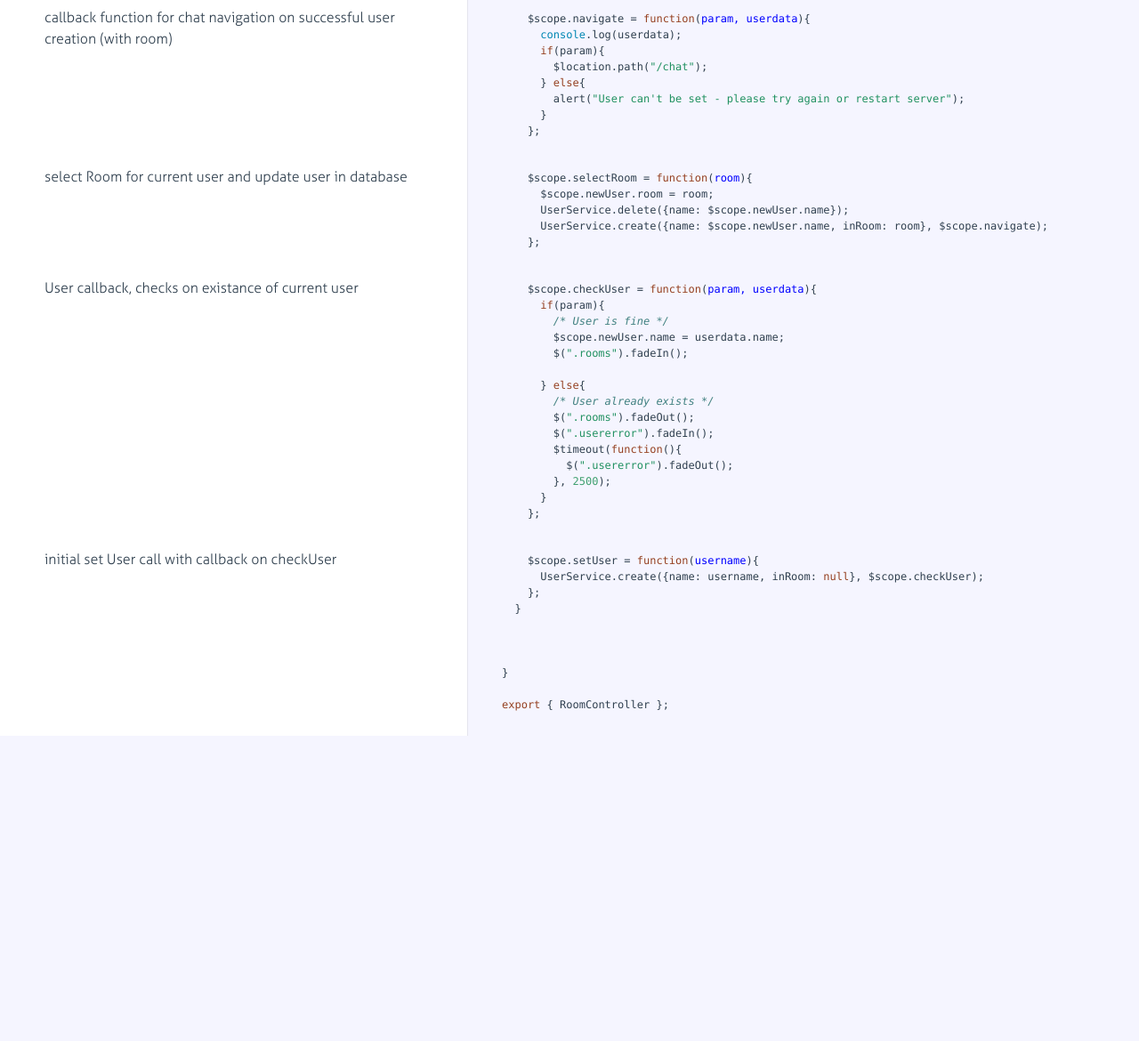
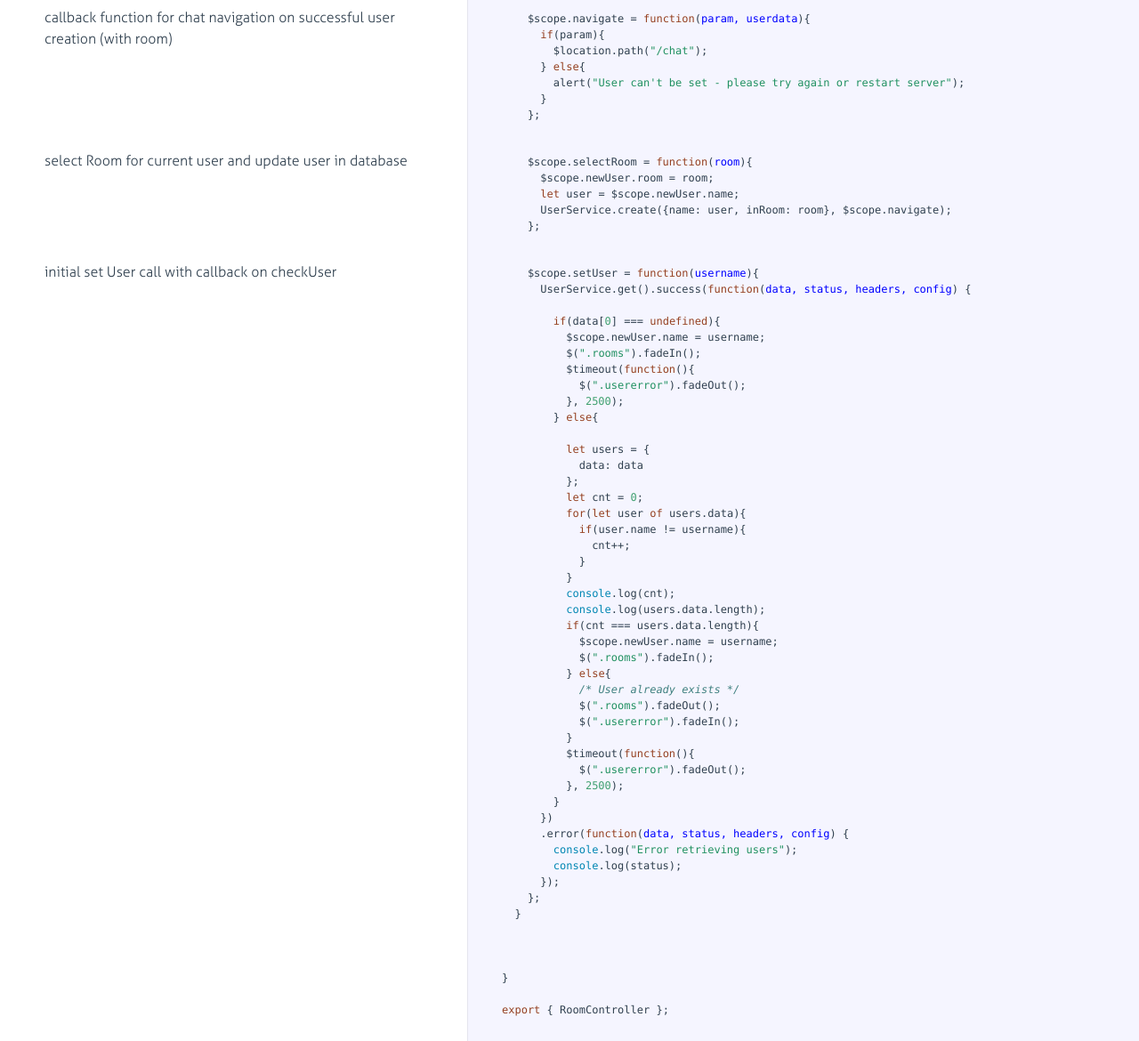
Before and after one commit to cebrakadabra/ES6_chat, a website: page docs/app/RoomController.html in a window 1280 px wide. Shown: the part 189-1359 px from the top of the page at 89% size. Before the commit the page ends 1016 px from the top, so only its background shows below. Drawn offline with Linux system fonts and the light colour scheme.

Commit message:
fixed nasty error on initial user logon into chat

```diff
--- a/api/user/index.js
+++ b/api/user/index.js
@@ -30,7 +30,6 @@ urlRoot.get( function(req, res ) {
 
 // Handling POST Requests (/api/room)
 urlRoot.post( function(req, res) {
-
   // create a new user (based on the mongoose User model)
   var user = new User({
     name: req.body.name,
--- a/docs/app/RoomController.html
+++ b/docs/app/RoomController.html
@@ -105,7 +105,6 @@
             </div>
 
             <div class="content"><div class='highlight'><pre>    $scope.navigate = <span class="hljs-function"><span class="hljs-keyword">function</span>(<span class="hljs-params">param, userdata</span>)</span>{
-      <span class="hljs-built_in">console</span>.log(userdata);
       <span class="hljs-keyword">if</span>(param){
         $location.path(<span class="hljs-string">"/chat"</span>);
       } <span class="hljs-keyword">else</span>{
@@ -128,8 +127,8 @@
 
             <div class="content"><div class='highlight'><pre>    $scope.selectRoom = <span class="hljs-function"><span class="hljs-keyword">function</span>(<span class="hljs-params">room</span>)</span>{
       $scope.newUser.room = room;
-      UserService.delete({name: $scope.newUser.name});
-      UserService.create({name: $scope.newUser.name, inRoom: room}, $scope.navigate);
+      <span class="hljs-keyword">let</span> user = $scope.newUser.name;
+      UserService.create({name: user, inRoom: room}, $scope.navigate);
     };</pre></div></div>
 
         </li>
@@ -141,41 +140,49 @@
               <div class="pilwrap ">
                 <a class="pilcrow" href="#section-4">&#182;</a>
               </div>
-              <p>User callback, checks on existance of current user</p>
-
-            </div>
-
-            <div class="content"><div class='highlight'><pre>    $scope.checkUser = <span class="hljs-function"><span class="hljs-keyword">function</span>(<span class="hljs-params">param, userdata</span>)</span>{
-      <span class="hljs-keyword">if</span>(param){
-        <span class="hljs-comment">/* User is fine */</span>
-        $scope.newUser.name = userdata.name;
-        $(<span class="hljs-string">".rooms"</span>).fadeIn();
-
-      } <span class="hljs-keyword">else</span>{
-        <span class="hljs-comment">/* User already exists */</span>
-        $(<span class="hljs-string">".rooms"</span>).fadeOut();
-        $(<span class="hljs-string">".usererror"</span>).fadeIn();
-        $timeout(<span class="hljs-function"><span class="hljs-keyword">function</span>(<span class="hljs-params"></span>)</span>{
-          $(<span class="hljs-string">".usererror"</span>).fadeOut();
-        }, <span class="hljs-number">2500</span>);
-      }
-    };</pre></div></div>
-
-        </li>
-
-
-        <li id="section-5">
-            <div class="annotation">
-
-              <div class="pilwrap ">
-                <a class="pilcrow" href="#section-5">&#182;</a>
-              </div>
               <p>initial set User call with callback on checkUser</p>
 
             </div>
 
             <div class="content"><div class='highlight'><pre>    $scope.setUser = <span class="hljs-function"><span class="hljs-keyword">function</span>(<span class="hljs-params">username</span>)</span>{
-      UserService.create({name: username, inRoom: <span class="hljs-literal">null</span>}, $scope.checkUser);
+      UserService.get().success(<span class="hljs-function"><span class="hljs-keyword">function</span>(<span class="hljs-params">data, status, headers, config</span>) </span>{
+
+        <span class="hljs-keyword">if</span>(data[<span class="hljs-number">0</span>] === <span class="hljs-literal">undefined</span>){
+          $scope.newUser.name = username;
+          $(<span class="hljs-string">".rooms"</span>).fadeIn();
+          $timeout(<span class="hljs-function"><span class="hljs-keyword">function</span>(<span class="hljs-params"></span>)</span>{
+            $(<span class="hljs-string">".usererror"</span>).fadeOut();
+          }, <span class="hljs-number">2500</span>);
+        } <span class="hljs-keyword">else</span>{
+
+          <span class="hljs-keyword">let</span> users = {
+            data: data
+          };
+          <span class="hljs-keyword">let</span> cnt = <span class="hljs-number">0</span>;
+          <span class="hljs-keyword">for</span>(<span class="hljs-keyword">let</span> user <span class="hljs-keyword">of</span> users.data){
+            <span class="hljs-keyword">if</span>(user.name != username){
+              cnt++;
+            }
+          }
+          <span class="hljs-built_in">console</span>.log(cnt);
+          <span class="hljs-built_in">console</span>.log(users.data.length);
+          <span class="hljs-keyword">if</span>(cnt === users.data.length){
+            $scope.newUser.name = username;
+            $(<span class="hljs-string">".rooms"</span>).fadeIn();
+          } <span class="hljs-keyword">else</span>{
+            <span class="hljs-comment">/* User already exists */</span>
+            $(<span class="hljs-string">".rooms"</span>).fadeOut();
+            $(<span class="hljs-string">".usererror"</span>).fadeIn();
+          }
+          $timeout(<span class="hljs-function"><span class="hljs-keyword">function</span>(<span class="hljs-params"></span>)</span>{
+            $(<span class="hljs-string">".usererror"</span>).fadeOut();
+          }, <span class="hljs-number">2500</span>);
+        }
+      })
+      .error(<span class="hljs-function"><span class="hljs-keyword">function</span>(<span class="hljs-params">data, status, headers, config</span>) </span>{
+        <span class="hljs-built_in">console</span>.log(<span class="hljs-string">"Error retrieving users"</span>);
+        <span class="hljs-built_in">console</span>.log(status);
+      });
     };
   }
 
```
Also changed, not shown: app/js/controller/RoomController.js (+32 -13 lines), app/js/services/UserService.js (+5 -2 lines), docs/app/UserService.html (+6 -3 lines).
